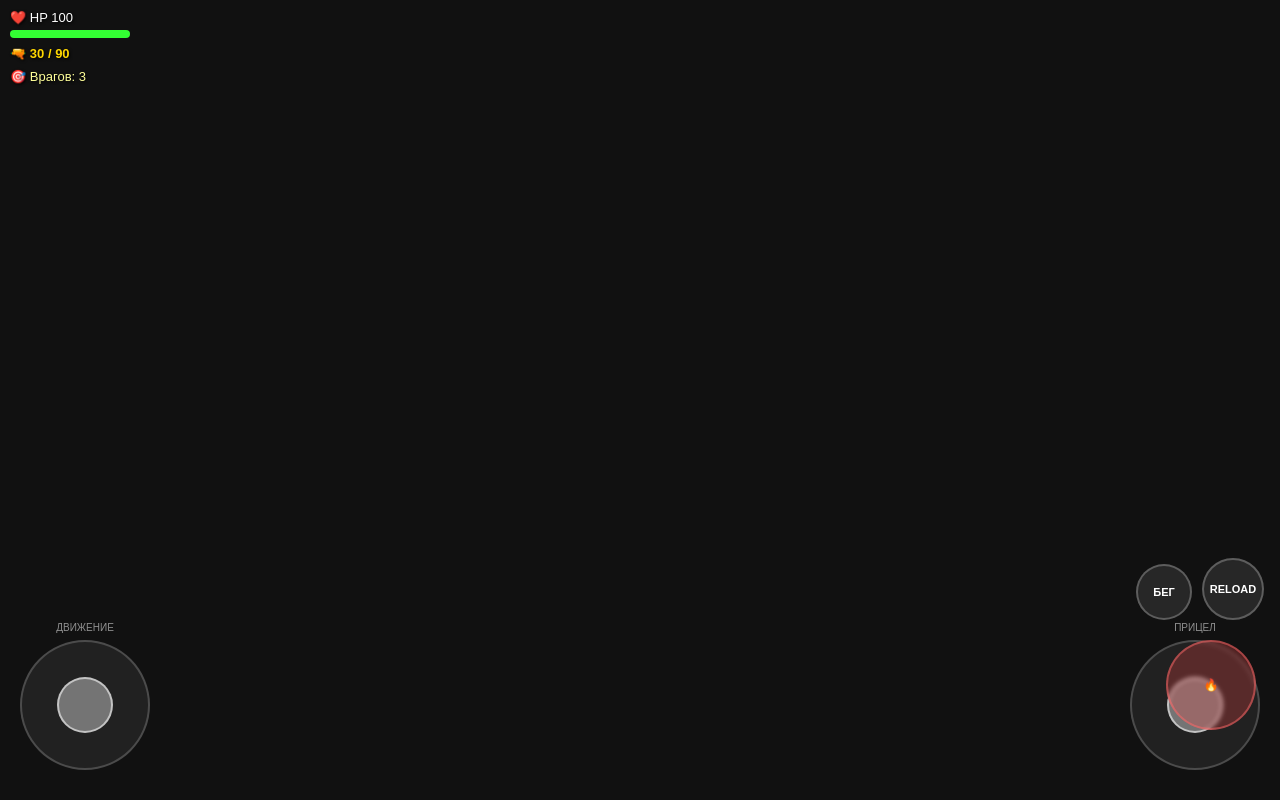
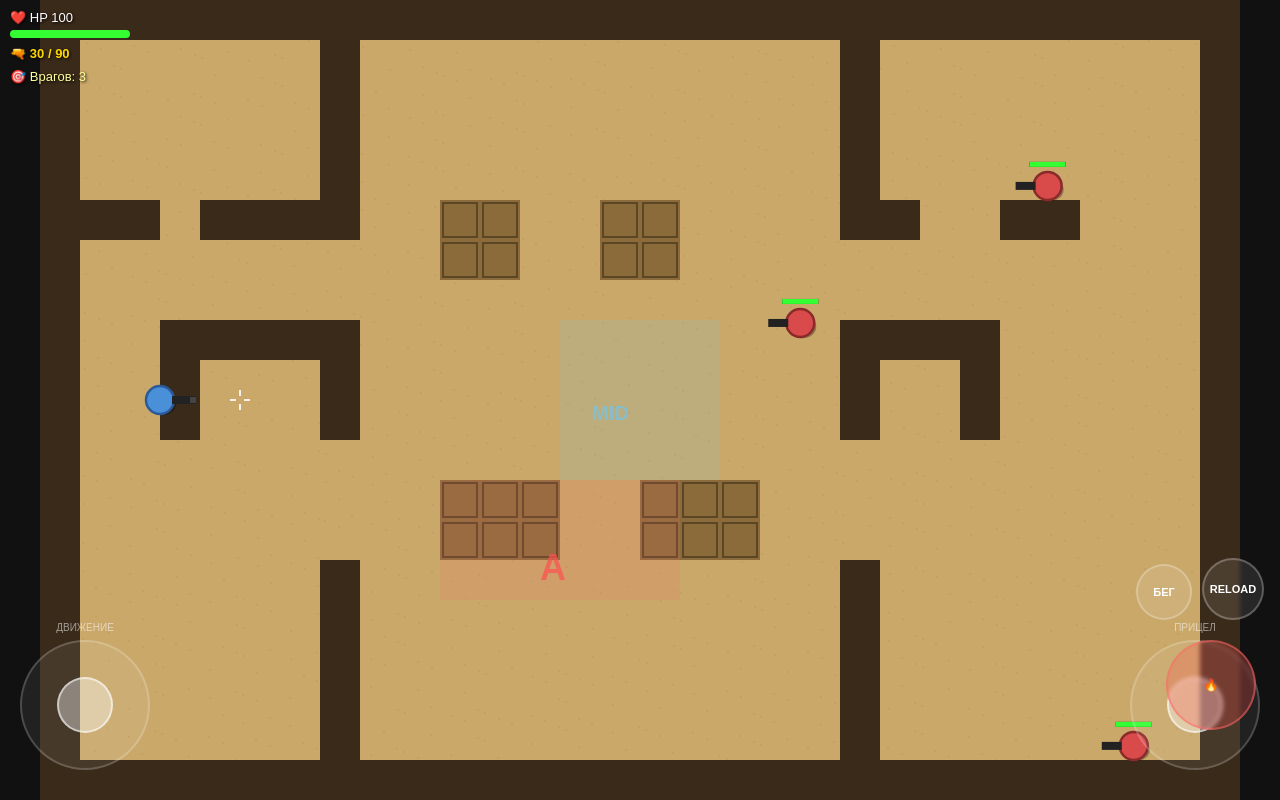
Before and after one commit to khuranovimran07-png/sandstone-game-.2, a plain HTML site: page index.html in a window 1280 px wide. Drawn offline with Linux system fonts and the light colour scheme.

Commit message:
Update index.html3

```diff
--- a/index.html
+++ b/index.html
@@ -551,13 +551,50 @@ function updateHUD() {
   const alive = enemies.filter(e => e.alive).length;
   enemyText.textContent = `🎯 Врагов: ${alive}`;
 }
-
 function showMsg(text, permanent) {
   msgEl.innerHTML = text;
-  msgEl
+msgEl.classList.add('show');
+  if (!permanent) { msgTimer = 120; }
+}
+
+let running = true;
+
+function initGame() {
+  resize();
+  positionSticks();
+  spawnEnemies();
+  player.x = 3*TILE; player.y = 10*TILE;
+  player.hp = 100; player.ammo = 30; player.reserve = 90;
+  player.alive = true; player._won = false;
+  camera.x = player.x - W/2; camera.y = player.y - H/2;
+  requestAnimationFrame(loop);
+}
+
+function loop() {
+  if (!running) return;
+  ctx.clearRect(0, 0, W, H);
+  drawMap();
+  drawZones();
+  drawBullets();
+  drawEnemies();
+  drawPlayer();
+  drawCrosshair();
+  updatePlayer();
+  updateEnemies();
+  updateBullets();
+  updateCamera();
+  updateHUD();
+  if (msgTimer > 0) { msgTimer--; if (msgTimer === 0) msgEl.classList.remove('show'); }
+  if (running && player.alive && enemies.every(e => !e.alive) && !player._won) {
+    player._won = true;
+    showMsg('🏆 ПОБЕДА!<br><small>Все враги уничтожены</small>', true);
+  }
+  requestAnimationFrame(loop);
+}
+
 window.addEventListener('load', () => {
   setTimeout(initGame, 100);
-})
- ;</script>
+});
+</script>
 </body>
 </html>
```
